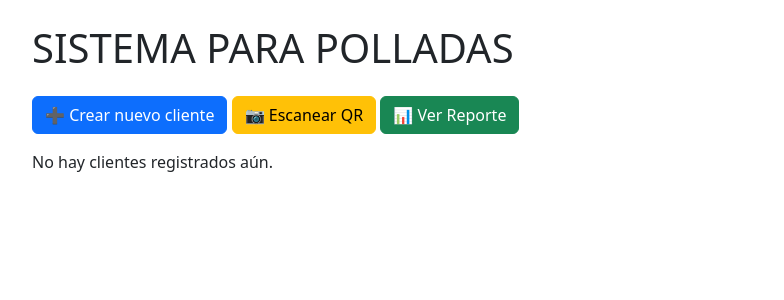
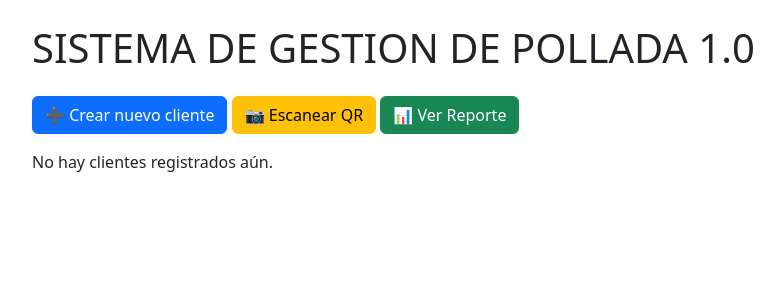
Before and after one commit to raffobc/qr-venta, a Flask app: page / in a window 1280 px wide. Shown: the top 300 px of the page, without its empty margins (50-834 px from the left). Run offline with Flask 3, Linux system fonts and the light colour scheme.

Commit message:
Update index.html

```diff
--- a/templates/index.html
+++ b/templates/index.html
@@ -8,7 +8,7 @@
 <body class="p-4">
 
 <div class="container">
-    <h1 class="mb-4">SISTEMA PARA POLLADAS</h1>
+    <h1 class="mb-4">SISTEMA DE GESTION DE POLLADA 1.0</h1>
 
     <div class="mb-3">
         <a href="{{ url_for('crear_cliente') }}" class="btn btn-primary">➕ Crear nuevo cliente</a>
```
